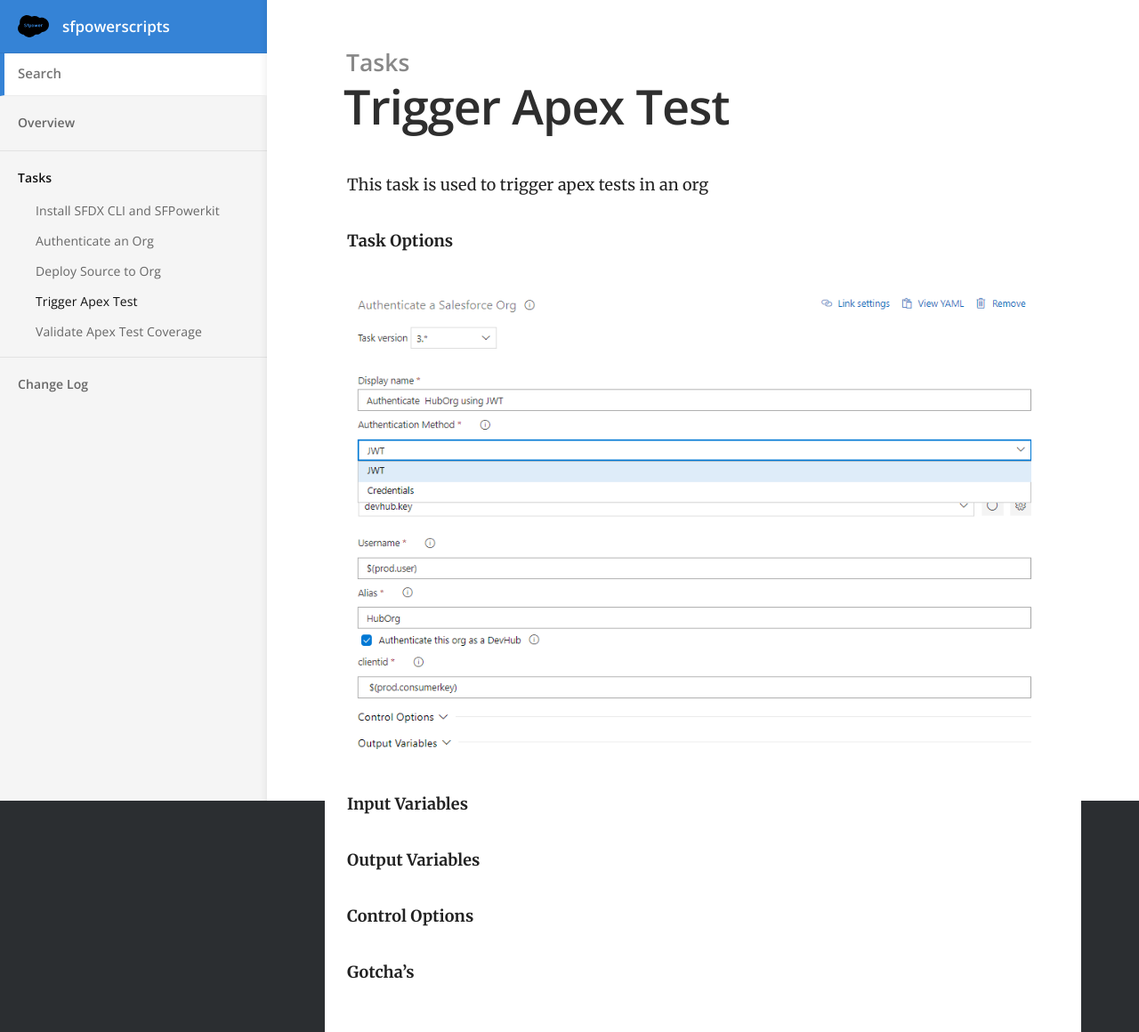
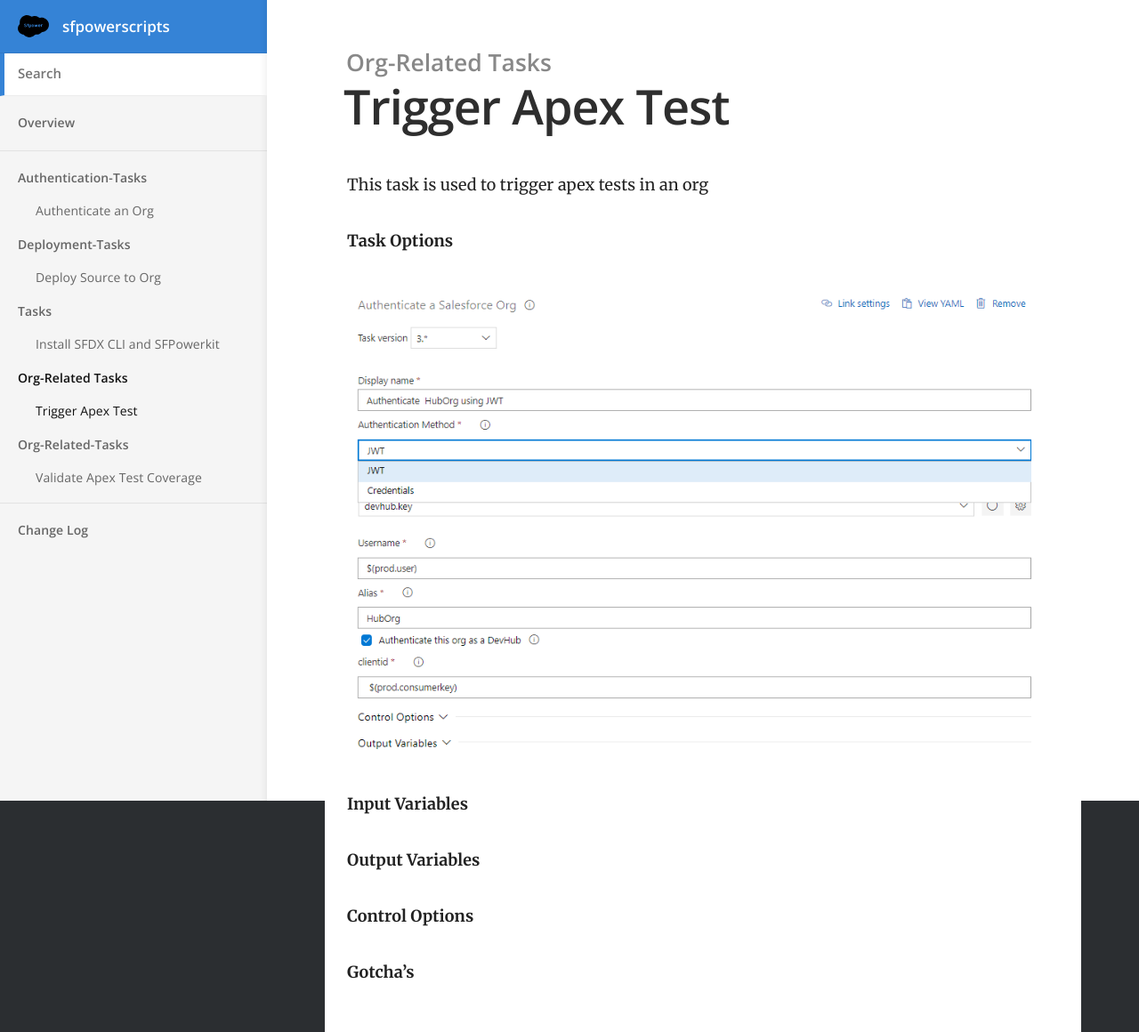
Before and after one commit to nbatterham/sfpowerscripts-doc, a Jekyll site: the page built from _docs/Tasks/Org-Related-Tasks/Trigger Apex Test.md, in a window 1280 px wide. Shown: the whole page at 89% size. Built offline with Jekyll 4.4.1, drawn with Linux system fonts in a browser that asks for light colours.

Commit message:
Rnamed categories

```diff
--- a/_docs/Tasks/Authentication-Tasks/Authenticate an Org.md
+++ b/_docs/Tasks/Authentication-Tasks/Authenticate an Org.md
@@ -1,7 +1,7 @@
 ---
 title: Authenticate an Org
-category: Tasks
-order: 2
+category: Authentication-Tasks
+order: 1
 ---
 
 This task is used to authenticate against a salesforce org to do the required further actions. The task supports authentication to org using JWT (recommended) or using username/password/security. The org can then further accessed by utilizing the provided alias. It is higly recommended to create a service user while using this task.
--- a/_docs/Tasks/Deployment-Tasks/Deploy Source to Org.md
+++ b/_docs/Tasks/Deployment-Tasks/Deploy Source to Org.md
@@ -1,7 +1,7 @@
 ---
 title: Deploy Source to Org
-category: Tasks
-order: 3
+category: Deployment-Tasks
+order: 1
 ---
 
 This task is used to deploy/validate metadata which is in source format (newer format) to any org, be it a scratch org, sandbox or production. The task does the following things.
--- a/_docs/Tasks/Org-Related-Tasks/Trigger Apex Test.md
+++ b/_docs/Tasks/Org-Related-Tasks/Trigger Apex Test.md
@@ -1,7 +1,7 @@
 ---
 title: Trigger Apex Test
-category: Tasks
-order: 4
+category: Org-Related Tasks
+order: 1
 ---
 
 This task is used to trigger apex tests in an org
--- a/_docs/Tasks/Org-Related-Tasks/Validate Apex Test.md
+++ b/_docs/Tasks/Org-Related-Tasks/Validate Apex Test.md
@@ -1,6 +1,6 @@
 ---
 title: Validate Apex Test Coverage
-category: Tasks
+category: Org-Related-Tasks
 order: 5
 ---
 
```
Also changed, not shown: 1 other file.
